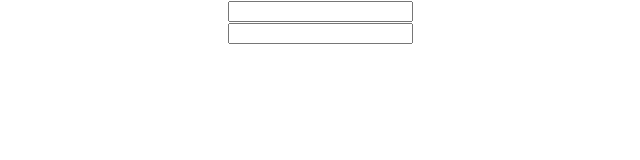
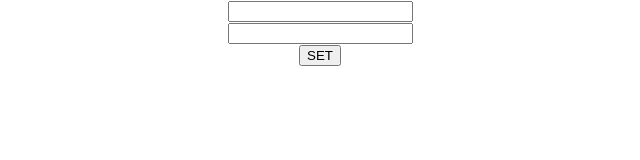
Before and after one commit to pmuzychenko/counter-with-settings, a React (Create React App) app: page / in a window 1280 px wide. Shown: the top 160 px of the page, without its empty margins (320-960 px from the left). Built offline with nearby package versions, Linux system fonts and the light colour scheme.

Commit message:
feat: add Button component

```diff
--- a/src/App.tsx
+++ b/src/App.tsx
@@ -1,11 +1,13 @@
 import React from 'react';
 import './App.css';
+import Button from './Button';
 import Settings from "./Settings";
 
 function App() {
     return (
         <div className="App">
             <Settings/>
+            <Button />
         </div>
     );
 }
--- /dev/null
+++ b/src/Button.tsx
@@ -0,0 +1,12 @@
+import React from 'react';
+import './App.css';
+
+function Button() {
+    return (
+        <div>
+            <button>SET</button>
+        </div>
+    );
+}
+
+export default Button;
```
Also changed, not shown: 1 other file (tests, documents, lock files or other folders).
